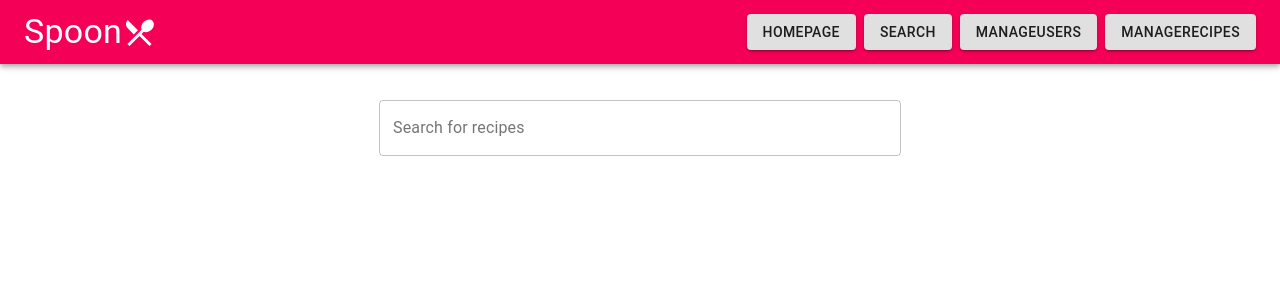
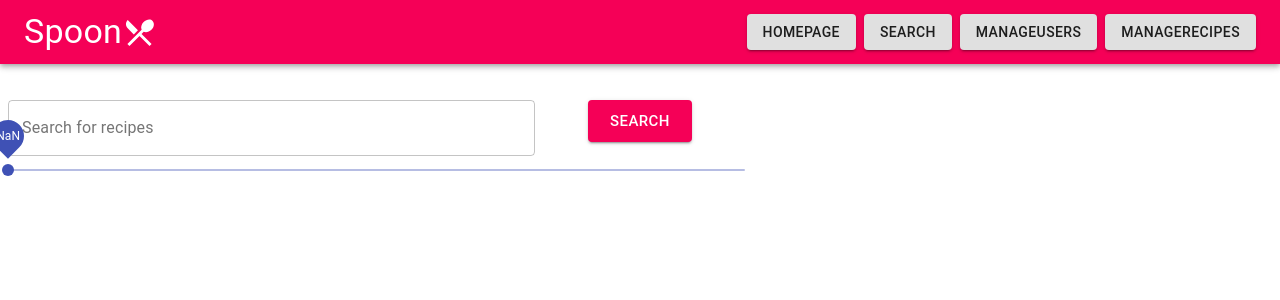
Before and after one commit to heatherwang39/Spoon, a React (Create React App) app in the folder spoon/: page /Search in a window 1280 px wide. Shown: the top 300 px of the page. Built offline with nearby package versions, Linux system fonts and the light colour scheme.

Commit message:
trying to figure out ui style method, adding more stuff to search page

```diff
--- a/spoon/src/react-components/Search/index.js
+++ b/spoon/src/react-components/Search/index.js
@@ -3,15 +3,32 @@ import './styles.css';
 import TextField from '@material-ui/core/TextField';
 import Header from '../Header';
 import Grid from '@material-ui/core/Grid';
+import { makeStyles } from '@material-ui/core/styles';
+import { Button } from '@material-ui/core';
+import { Slider } from '@material-ui/core';
+
+
 
 class Search extends React.Component {
-  state = {searchString: ""}
+  useStyles = () => makeStyles({
+    grid: {
+        justify: "center",
+        alignItems: "center",
+        spacing:1
+    },
+  })
+
+  state = {
+    searchString: ""
+  }
+
   render() {
     return (
       <div>
         <Header/>
-        <Grid justify="center" alignItems="center" container spacing={1}>
+        <Grid container className = {this.useStyles.grid}>
           <Grid item xs={5}>
+            {/* //search bar */}
             <TextField
               //value={this.state.searchString}
               onChange={this.handleInputChange}
@@ -22,6 +39,28 @@ class Search extends React.Component {
               fullWidth
             />
           </Grid>
+          <Grid item xs={2}>
+            {/* search button */}
+            <Button
+            onClick={this.searchRecipe}
+            variant="contained"
+            color="secondary"
+            size="large"
+            >Search</Button>
+          </Grid>
+        </Grid>
+        <Grid container className = {this.useStyles.grid}>
+          <Grid item xs={7}>
+          <Slider
+            //value={this.state.durationRange}
+            onChange={this.durationRangeChange}
+            valueLabelDisplay="on"
+            //getAriaValueText={durationLabels}
+            min={10}
+            max={180}
+            step={10}
+          />
+          </Grid>
         </Grid>
       </div>
     );
```
